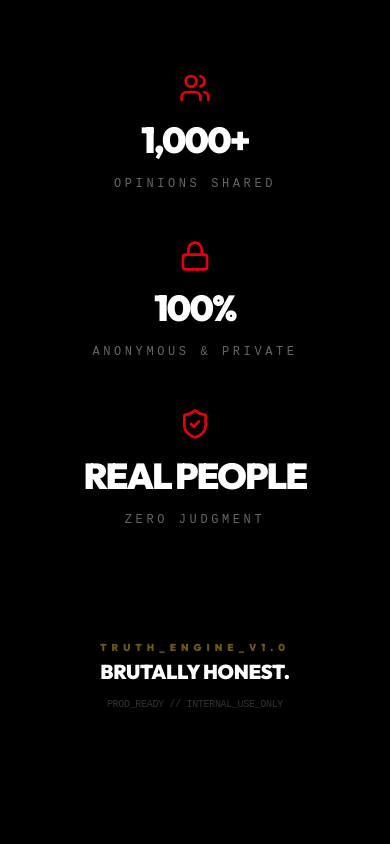
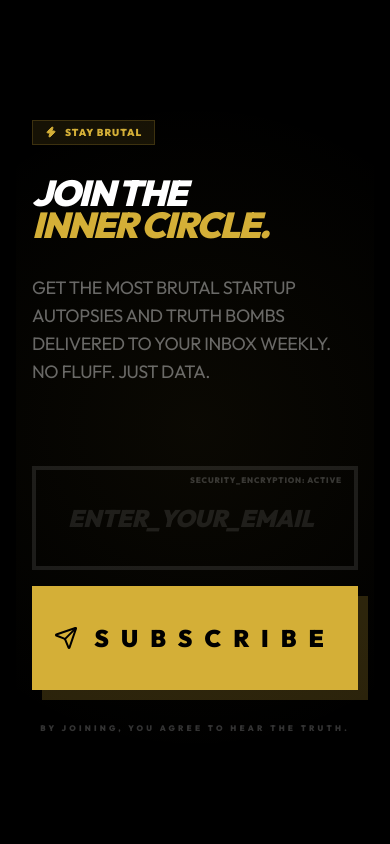
Before and after one commit to shadesvinay01/brutallyhonest_new, a Next.js app: page / in a window 390 px wide. Shown: the part 7320-8164 px from the top of the page. Before the commit the page ends 8064 px from the top, so only its background shows below. Built offline with nearby package versions, Linux system fonts and the light colour scheme.

Commit message:
feat: implement Resume Upload and Inner Circle Newsletter

```diff
--- a/src/app/page.tsx
+++ b/src/app/page.tsx
@@ -12,6 +12,7 @@ import LiveFeed from "@/components/LiveFeed";
 import TrustSection from "@/components/TrustSection";
 import TriggerChips from "@/components/TriggerChips";
 import Leaderboard from "@/components/Leaderboard";
+import Newsletter from "@/components/Newsletter";
 import NotificationToast from "@/components/NotificationToast";
 import { cn } from "@/lib/utils";
 
@@ -104,6 +105,7 @@ export default function Home() {
               <HowItWorks />
               <LiveFeed />
               <Leaderboard />
+              <Newsletter />
               <TrustSection />
               <NotificationToast />
             </motion.div>
--- a/src/components/IdeaForm.tsx
+++ b/src/components/IdeaForm.tsx
@@ -97,9 +97,33 @@ export default function IdeaForm({ onSubmit }: IdeaFormProps) {
             autoFocus
             value={idea}
             onChange={(e) => setIdea(e.target.value)}
-            placeholder={`Submit your ${category} for a reality check...`}
+            placeholder={
+              category === "resume"
+                ? "Paste your resume text here or upload the file..."
+                : `Submit your ${category} for a reality check...`
+            }
             className="w-full bg-transparent p-0 text-3xl md:text-6xl font-black text-white placeholder:text-white/5 focus:outline-none transition-all resize-none min-h-[250px] leading-tight uppercase italic scrollbar-hide"
           />
+
+          {category === "resume" && (
+            <motion.div
+              initial={{ opacity: 0, x: -20 }}
+              animate={{ opacity: 1, x: 0 }}
+              className="absolute bottom-0 right-0"
+            >
+              <label className="flex items-center gap-4 px-8 py-4 bg-white/5 border-2 border-dashed border-gold/30 hover:border-gold hover:bg-gold/5 cursor-pointer transition-all group">
+                <input type="file" className="hidden" accept=".pdf,.doc,.docx" />
+                <div className="flex flex-col items-end">
+                  <span className="text-[10px] font-black text-gold uppercase tracking-widest">Secure_Doc_Drop</span>
+                  <span className="text-[8px] font-mono text-white/20 uppercase">PDF / DOC / TXT</span>
+                </div>
+                <div className="w-10 h-10 bg-gold/10 flex items-center justify-center group-hover:bg-gold transition-all">
+                  <ArrowRight className="w-5 h-5 text-gold group-hover:text-black" />
+                </div>
+              </label>
+            </motion.div>
+          )}
+
           {category === "looks" && (
             <div className="absolute top-0 right-0 bg-red-600/20 text-red-600 px-4 py-2 text-[8px] font-black uppercase tracking-widest animate-pulse border border-red-600/30">
               ⚠️ Warning: Emotional damage incoming
--- /dev/null
+++ b/src/components/Newsletter.tsx
@@ -0,0 +1,82 @@
+"use client";
+
+import { motion } from "framer-motion";
+import { Send, Zap } from "lucide-react";
+import { useState } from "react";
+
+export default function Newsletter() {
+  const [email, setEmail] = useState("");
+  const [subscribed, setSubscribed] = useState(false);
+
+  const handleSubscribe = (e: React.FormEvent) => {
+    e.preventDefault();
+    if (email) {
+      setSubscribed(true);
+      setEmail("");
+    }
+  };
+
+  return (
+    <section className="py-32 bg-black border-t border-white/10 relative overflow-hidden">
+      <div className="absolute top-0 left-0 w-full h-full opacity-5 pointer-events-none">
+        <div className="absolute inset-0 bg-[radial-gradient(circle_at_center,_#D4AF37_0%,_transparent_70%)]" />
+      </div>
+
+      <div className="max-w-5xl mx-auto px-4 relative z-10">
+        <div className="grid grid-cols-1 lg:grid-cols-2 gap-20 items-center">
+          <div className="space-y-8">
+            <div className="inline-flex items-center gap-2 px-3 py-1 bg-gold/10 border border-gold/20 text-gold text-[10px] font-black uppercase tracking-widest">
+              <Zap className="w-3 h-3 fill-current" /> Stay Brutal
+            </div>
+            <h2 className="text-4xl md:text-7xl font-black text-white uppercase tracking-tighter leading-[0.9] italic">
+              Join the <br />
+              <span className="text-gold">Inner Circle.</span>
+            </h2>
+            <p className="text-white/40 font-medium text-lg max-w-md uppercase tracking-tight">
+              Get the most brutal startup autopsies and truth bombs delivered to your inbox weekly. No fluff. Just data.
+            </p>
+          </div>
+
+          <div className="relative group">
+            {subscribed ? (
+              <motion.div
+                initial={{ opacity: 0, scale: 0.9 }}
+                animate={{ opacity: 1, scale: 1 }}
+                className="p-12 border-4 border-gold bg-gold/5 text-center space-y-4"
+              >
+                <h3 className="text-3xl font-black text-gold uppercase tracking-tighter">You're In.</h3>
+                <p className="text-white/60 text-xs font-black uppercase tracking-widest">Prepare for the truth.</p>
+              </motion.div>
+            ) : (
+              <form onSubmit={handleSubscribe} className="flex flex-col gap-4">
+                <div className="relative">
+                  <input
+                    type="email"
+                    required
+                    value={email}
+                    onChange={(e) => setEmail(e.target.value)}
+                    placeholder="ENTER_YOUR_EMAIL"
+                    className="w-full bg-transparent border-4 border-white/10 p-8 text-2xl font-black text-white placeholder:text-white/10 focus:outline-none focus:border-gold transition-all uppercase italic"
+                  />
+                  <div className="absolute top-2 right-4 text-[8px] font-black text-white/20 tracking-widest uppercase">
+                    Security_Encryption: Active
+                  </div>
+                </div>
+                <button
+                  type="submit"
+                  className="w-full bg-gold text-black font-black uppercase tracking-[0.5em] py-8 text-2xl flex items-center justify-center gap-4 hover:bg-white transition-all brutalist-border-gold"
+                >
+                  <Send className="w-6 h-6" />
+                  Subscribe
+                </button>
+                <p className="text-center text-[8px] font-black text-white/20 uppercase tracking-[0.4em] mt-4">
+                  By joining, you agree to hear the truth.
+                </p>
+              </form>
+            )}
+          </div>
+        </div>
+      </div>
+    </section>
+  );
+}
```
